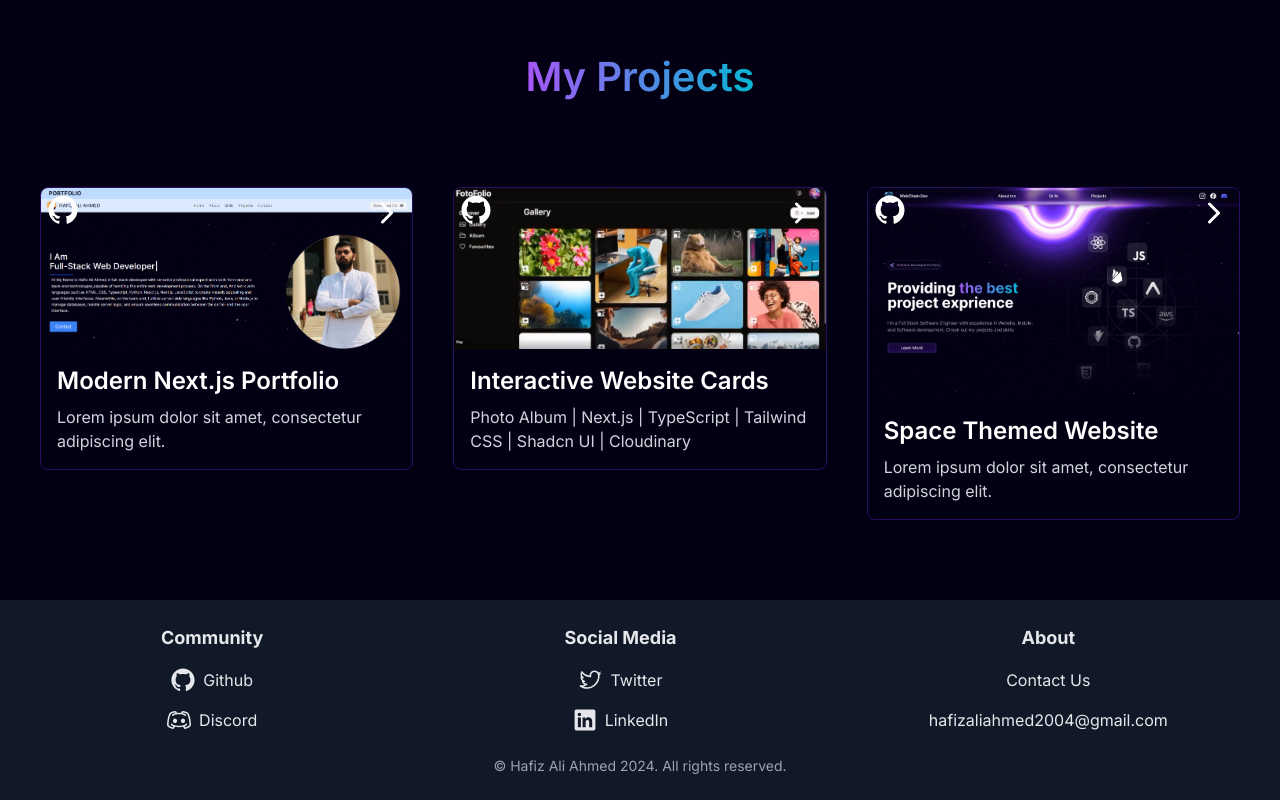
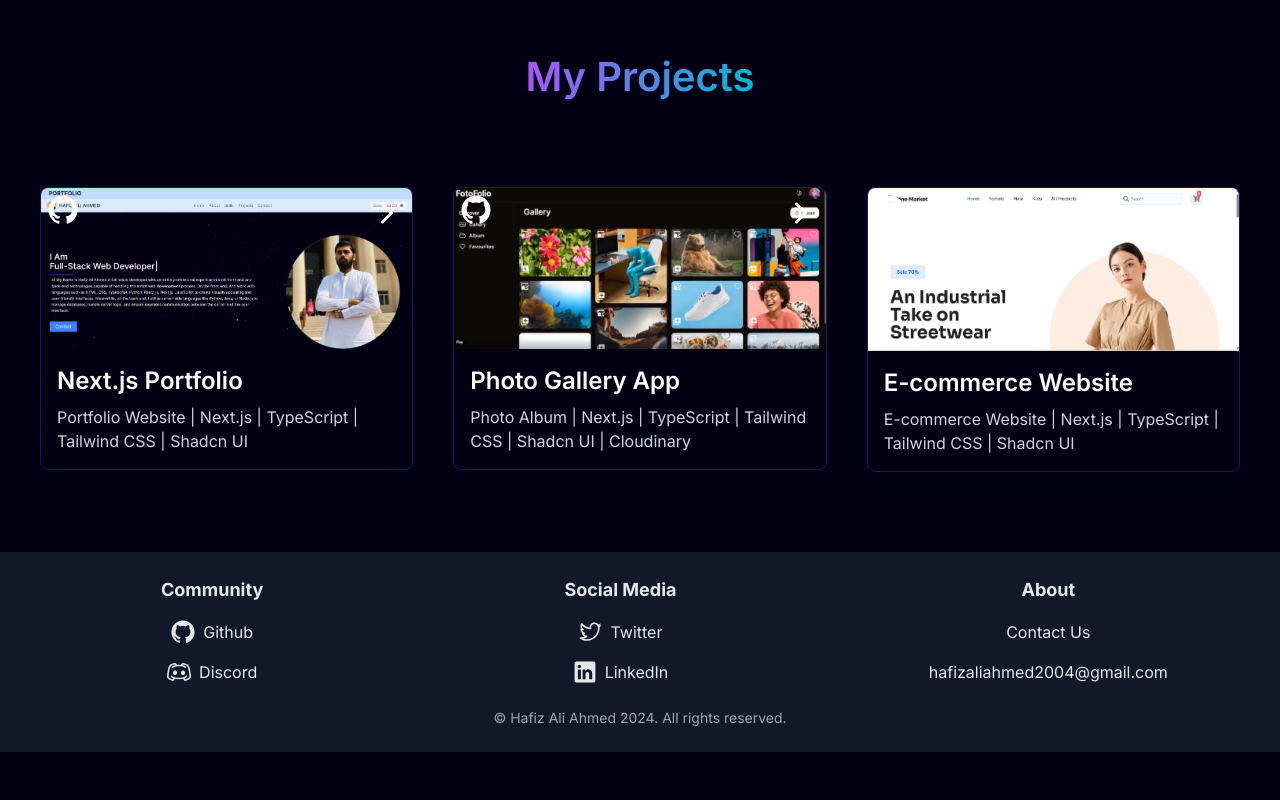
Before and after one commit to Ali-Ahmed999/portfolio, a Next.js app: page / in a window 1280 px wide. Shown: the part 3090-3890 px from the top of the page. After the commit the page ends 3842 px from the top, so only its background shows below. Built offline with nearby package versions, Linux system fonts and the light colour scheme; a web font is replaced by a local one.

Commit message:
adding src/app/component/main/Projects.tsx

```diff
--- a/src/app/component/main/Projects.tsx
+++ b/src/app/component/main/Projects.tsx
@@ -17,8 +17,8 @@ const Projects = () => {
         <div className="relative flex flex-col items-center">
           <ProjectCard
             src="/project2.png"
-            title="Modern Next.js Portfolio"
-            description="Lorem ipsum dolor sit amet, consectetur adipiscing elit."
+            title="Next.js Portfolio"
+            description="Portfolio Website | Next.js | TypeScript | Tailwind CSS | Shadcn UI"
           />
           <div className="absolute top-2 left-2 z-10">
             <Link href="https://github.com/Ali-Ahmed999" target="_blank">
@@ -26,7 +26,7 @@ const Projects = () => {
             </Link>
           </div>
           <div className="absolute top-2 right-2 z-10">
-            <Link href="#projects">
+            <Link href="https://my-portfolio-project-vert.vercel.app/" target="_blank">
               <FiChevronRight className="text-4xl text-white hover:text-gray-400 cursor-pointer" />
             </Link>
           </div>
@@ -36,16 +36,16 @@ const Projects = () => {
         <div className="relative flex flex-col items-center">
           <ProjectCard
             src="/project3.png"
-            title="Interactive Website Cards"
+            title="Photo Gallery App"
             description="Photo Album | Next.js | TypeScript | Tailwind CSS | Shadcn UI | Cloudinary"
           />
           <div className="absolute top-2 left-2 z-10">
-            <Link href="https://github.com/Ali-Ahmed999" target="_blank">
+            <Link href="https://github.com/Ali-Ahmed999/cloudinary-photo-gallery-app" target="_blank">
               <RxGithubLogo className="text-3xl text-white hover:text-gray-400 cursor-pointer" />
             </Link>
           </div>
           <div className="absolute top-2 right-2 z-10">
-            <Link href="#projects">
+            <Link href="https://cloudinary-photo-gallery-88ashyb70-hafiz-ali-ahmeds-projects.vercel.app/gallery" target="_blank">
               <FiChevronRight className="text-4xl text-white hover:text-gray-400 cursor-pointer" />
             </Link>
           </div>
@@ -54,9 +54,9 @@ const Projects = () => {
         {/* Project 3 */}
         <div className="relative flex flex-col items-center">
           <ProjectCard
-            src="/SpaceWebsite.png"
-            title="Space Themed Website"
-            description="Lorem ipsum dolor sit amet, consectetur adipiscing elit."
+            src="/Ecommerce.png"
+            title="E-commerce Website"
+            description="E-commerce Website | Next.js | TypeScript | Tailwind CSS | Shadcn UI"
           />
           <div className="absolute top-2 left-2 z-10">
             <Link href="https://github.com/Ali-Ahmed999" target="_blank">
@@ -64,7 +64,7 @@ const Projects = () => {
             </Link>
           </div>
           <div className="absolute top-2 right-2 z-10">
-            <Link href="#projects">
+            <Link href="https://hackathon-beryl.vercel.app/" target="_blank">
               <FiChevronRight className="text-4xl text-white hover:text-gray-400 cursor-pointer" />
             </Link>
           </div>
```
